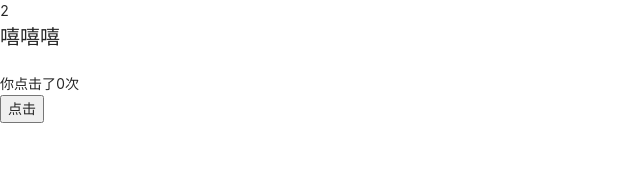
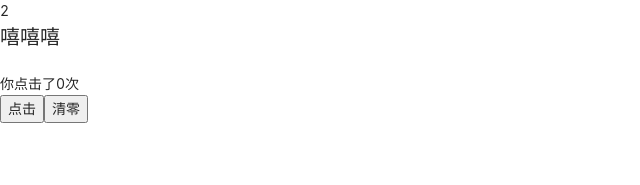
Before and after one commit to mianqinaggg/react-demo, a React app: page / in a window 1280 px wide. Shown: the top 185 px of the page, without its empty margins (0-640 px from the left). Built offline with nearby package versions, Linux system fonts and the light colour scheme.

Commit message:
test username

```diff
--- a/src/example/example.tsx
+++ b/src/example/example.tsx
@@ -9,6 +9,7 @@ function example(props){
         <>
             <div>你点击了{count}次</div>
             <button onClick={()=>{setCount(count+1)}}>点击</button>
+            <button onClick={()=>{setCount(0)}}>清零</button>
         </>
     )
 }
```
